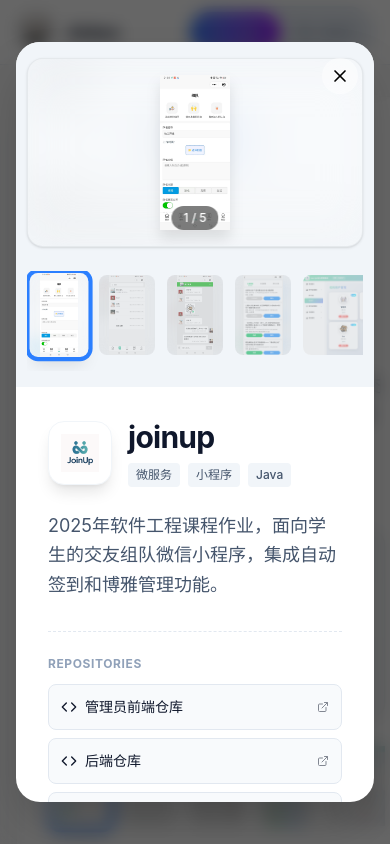
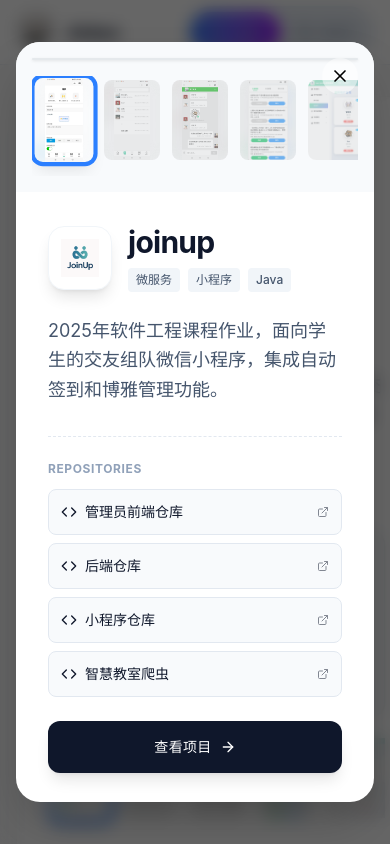
Before and after one commit to AidanRao/homepage, a React (Vite) app: page /projects in a window 390 px wide. Both pictures are taken after a click on the element 97 px from the left and 177 px from the top of the page. Shown: the top 844 px of the page. Built offline with nearby package versions, Linux system fonts and the light colour scheme.

Commit message:
feat: improve gallery layout and styling

```diff
--- a/src/components/ProjectGallery.jsx
+++ b/src/components/ProjectGallery.jsx
@@ -1,7 +1,7 @@
 import { useState, useEffect } from 'react'
 import { ChevronLeft, ChevronRight, Maximize2 } from 'lucide-react'
 
-const ProjectGallery = ({ images = [], onImageClick, theme = 'light' }) => {
+const ProjectGallery = ({ images = [], onImageClick, theme = 'light', fullHeight = false }) => {
   const [currentIndex, setCurrentIndex] = useState(0)
   const isDark = theme === 'dark'
 
@@ -23,22 +23,24 @@
   }
 
   return (
-    <div className="flex flex-col gap-6">
+    <div className={`flex flex-col gap-4 ${fullHeight ? 'h-full' : ''}`}>
       {/* Main Image Container */}
-      <div className="relative group w-full aspect-video rounded-2xl overflow-hidden border border-black/5 dark:border-white/5 bg-slate-100 dark:bg-slate-900/50 shadow-sm">
+      <div className={`relative group w-full rounded-2xl overflow-hidden border border-black/5 dark:border-white/5 bg-slate-100 dark:bg-slate-900/50 shadow-sm ${
+        fullHeight ? 'flex-1 min-h-0' : 'aspect-video'
+      }`}>
 
-        {/* Blurred Background Layer (for portrait images) */}
+        {/* Blurred Background Layer */}
         <div
-          className="absolute inset-0 bg-cover bg-center blur-xl opacity-50 scale-110 transition-all duration-700"
+          className="absolute inset-0 bg-cover bg-center blur-2xl opacity-40 scale-110 transition-all duration-700"
           style={{ backgroundImage: `url(${images[currentIndex]})` }}
         />
 
         {/* Main Image */}
-        <div className="absolute inset-0 flex items-center justify-center p-4">
+        <div className="absolute inset-0 flex items-center justify-center p-2 sm:p-4">
           <img
             src={images[currentIndex]}
             alt={`Screenshot ${currentIndex + 1}`}
-            className="w-full h-full object-contain relative z-10 transition-transform duration-500 hover:scale-[1.02] cursor-pointer drop-shadow-xl"
+            className="w-full h-full object-contain relative z-10 transition-transform duration-500 hover:scale-[1.01] cursor-pointer drop-shadow-2xl"
             onClick={() => onImageClick && onImageClick(images[currentIndex])}
           />
         </div>
--- a/src/components/ProjectModal.jsx
+++ b/src/components/ProjectModal.jsx
@@ -29,13 +29,14 @@
         </button>
 
         {/* Left Column: Media */}
-        <div className={`lg:w-7/12 relative ${isDark ? 'bg-black' : 'bg-slate-100'}`}>
+        <div className={`lg:w-7/12 relative flex flex-col ${isDark ? 'bg-black' : 'bg-slate-50'}`}>
           {project.screenshots && project.screenshots.length > 0 ? (
-            <div className="w-full h-full p-4 md:p-8 flex items-center justify-center">
+            <div className="w-full h-full flex flex-col p-4">
               <ProjectGallery
                 images={project.screenshots}
                 onImageClick={onImageClick}
                 theme={theme}
+                fullHeight={true}
               />
             </div>
           ) : (
```
